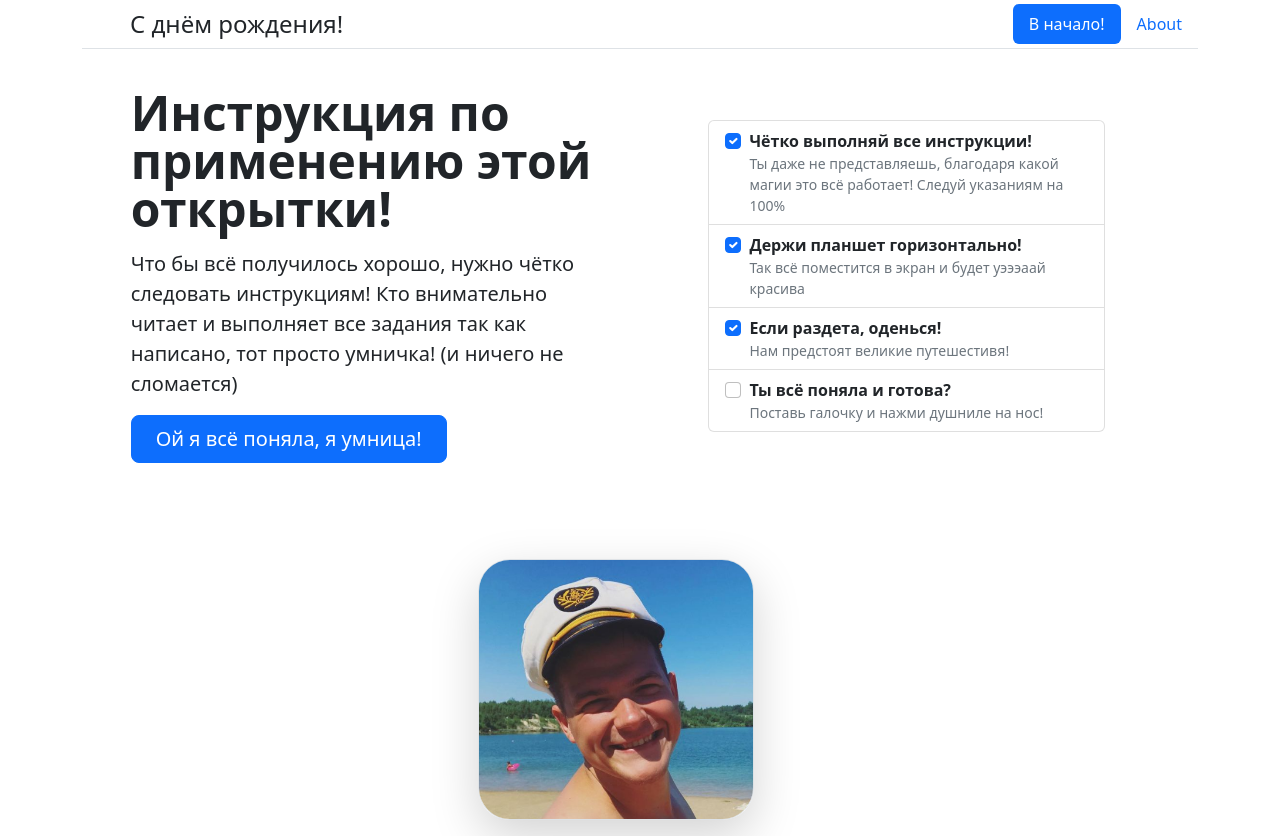
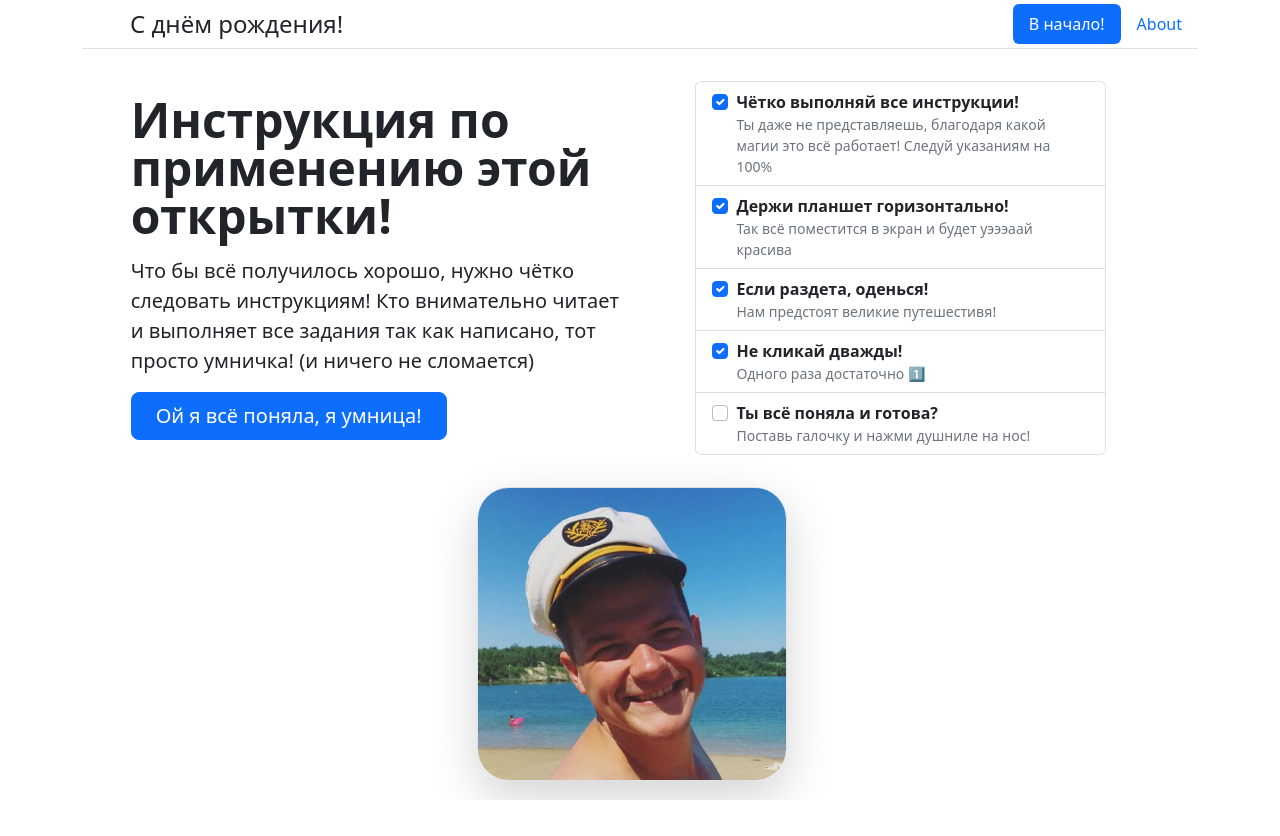
Before and after one commit to rubanik/HPBNAS, a Flask app: page /explanation in a window 1280 px wide. After the commit the page ends 800 px from the top, so only its background shows below. Run offline with Flask 2, Linux system fonts and the light colour scheme.

Commit message:
Улучшено отображение формы с душнилой

```diff
--- a/congatulation/templates/03_Explanation.html
+++ b/congatulation/templates/03_Explanation.html
@@ -1,8 +1,8 @@
 {% extends 'base.html' %}
 {% block content %}
 
-<div class="container col-xl-10 col-xxl-8 px-4 py-2">
-    <div class="row align-items-center g-lg-5 py-2">
+<div class="container col-xl-10 col-xxl-8 px-4 ">
+    <div class="row align-items-center g-lg-6 py-2">
         <div class="col-lg-6">
             <h1 class="display-5 fw-bold lh-1 mb-3">Инструкция по применению этой открытки!</h1>
             <p class="lead">Что бы всё получилось хорошо, нужно чётко следовать инструкциям! Кто внимательно читает и выполняет все задания так как написано, тот просто умничка! (и ничего не сломается)</p>
@@ -35,6 +35,13 @@
                 </span>
               </label>
               <label class="list-group-item d-flex gap-2">
+                <input class="form-check-input flex-shrink-0" type="checkbox" value="" checked>
+                <span>
+                <strong>Не кликай дважды!</strong>
+                  <small class="d-block text-muted">Одного раза достаточно 1️⃣</small>
+                </span>
+              </label>
+              <label class="list-group-item d-flex gap-2">
                 <input class="form-check-input flex-shrink-0" type="checkbox" value="" >
                 <span>
                 <strong>Ты всё поняла и готова?</strong>
@@ -44,7 +51,7 @@
             </div>
       </div>
     </div>
-    <div class="row align-items-center g-lg-5 ">
+    <div class="row align-items-center g-lg-3 ">
         <div class="col-md-10 mx-auto col-lg-4">
             <div class="container px-2">
                 <a href="{{url_for('oldman')}}"><img src="./static/Dushnila.png" class="img-fluid border rounded-5 shadow-lg mb-7" alt="Example image" width="350" height="350" loading="lazy"></a>
```
